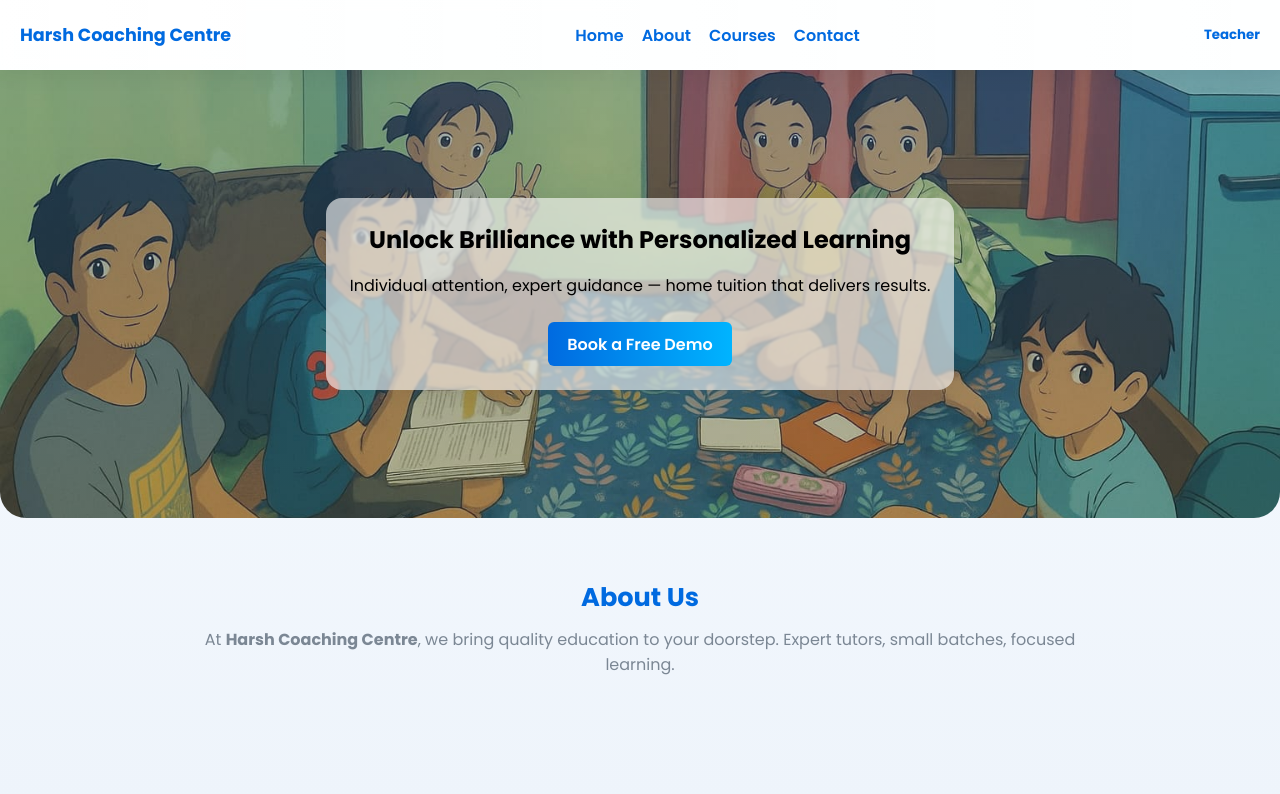
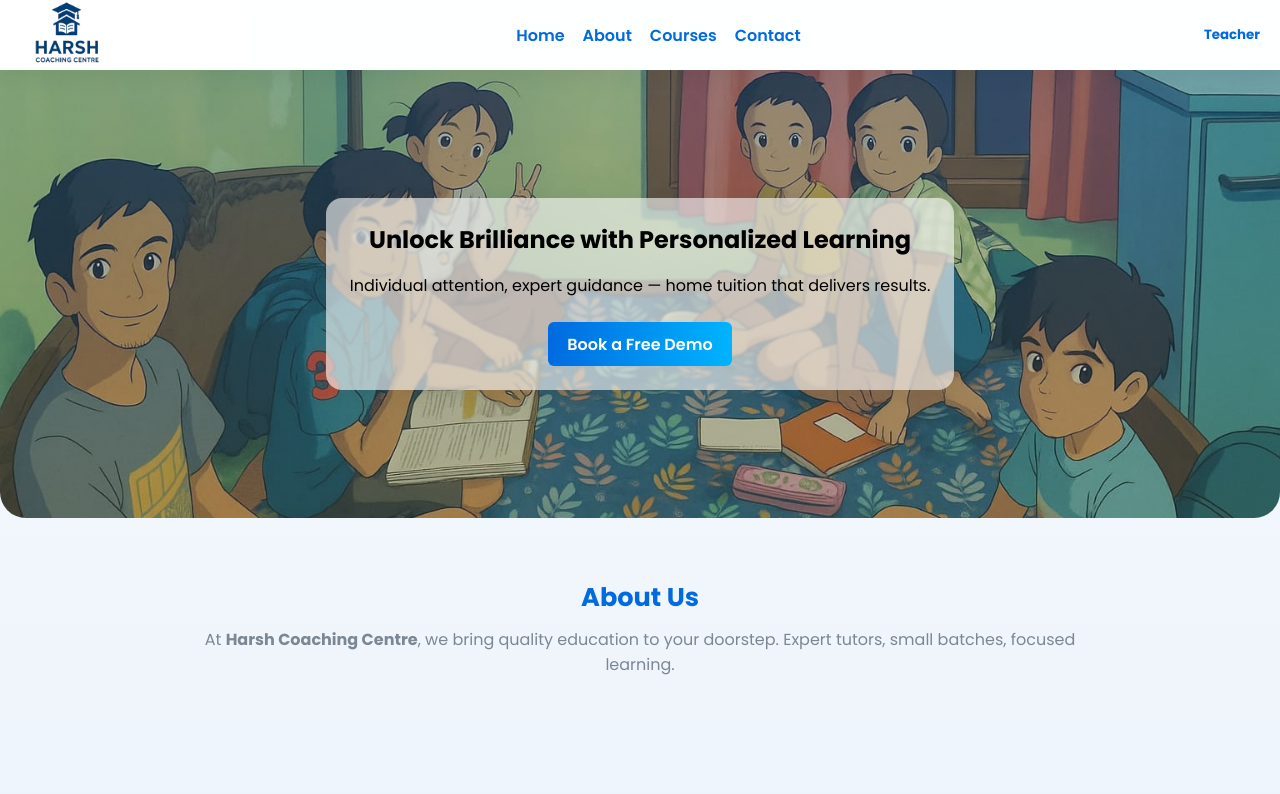
Before and after one commit to navneetsrivastava2912/harsh_coaching, a plain HTML site: page index.html in a window 1280 px wide. Shown: the top 794 px of the page. Drawn offline with Linux system fonts and the light colour scheme; no server answers.

Commit message:
logo-added

```diff
--- a/index.html
+++ b/index.html
@@ -4,12 +4,17 @@
   <meta charset="utf-8" />
   <meta name="viewport" content="width=device-width,initial-scale=1" />
   <title>Harsh Coaching Centre | Attendance & Tests</title>
+  <link rel="icon" type="image/png" href="harshlogo.png">
   <link rel="stylesheet" href="style.css" />
   <script defer type="module" src="script.js"></script>
 </head>
 <body>
   <header class="navbar" role="banner">
-    <div class="logo">Harsh Coaching Centre</div>
+    <div class="logo">
+  <img src="harshlogo.png" alt="Logo" class="logo-img">
+  <!-- <span>Harsh Coaching Centre</span> -->
+</div>
+
 
     <!-- Desktop nav links -->
     <nav class="nav-links" aria-label="primary">
--- a/style.css
+++ b/style.css
@@ -177,3 +177,17 @@ footer{padding:20px;text-align:center;color:#fff;background:linear-gradient(90de
 
 /* ensure teacher-dashboard hidden by default */
 .hidden{display:none}
+
+.logo {
+  display: flex;
+  align-items: center;
+  gap: 10px; /* space between image and text */
+  font-size: 20px;
+  font-weight: bold;
+}
+
+.logo-img {
+  width: 93px;  /* adjust size as needed */
+  height: 93px;
+  object-fit: cover;
+}
```
Also changed, not shown: harshlogo.png (added).
